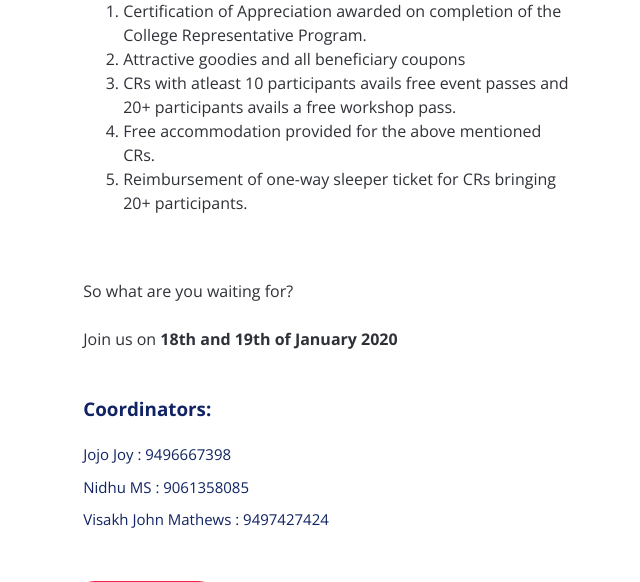
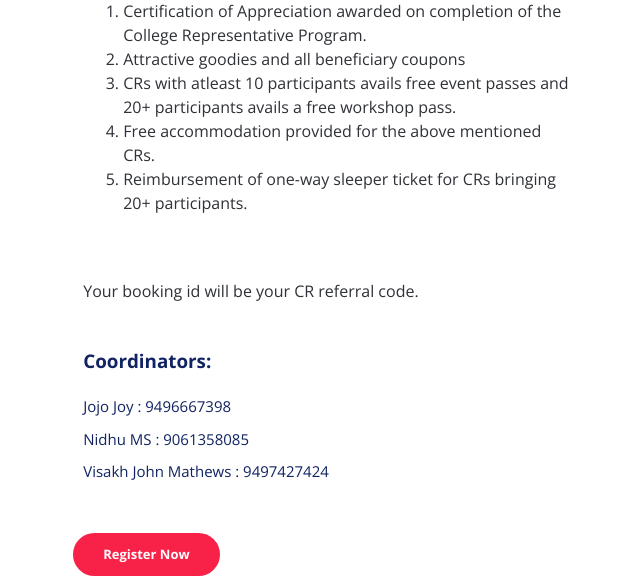
Before and after one commit to nalimhahs/crescita, a Django app: page /crp in a window 1280 px wide. Shown: the part 880-1462 px from the top of the page, without its empty margins (601-1241 px from the left). Run offline with Django 3.2, Linux system fonts and the light colour scheme; parts of the project's set-up code (start-up, migrations or seed data) failed here and were passed over; some libraries are stand-ins or nearby versions.

Commit message:
Update crp.html

```diff
--- a/templates/crp.html
+++ b/templates/crp.html
@@ -69,8 +69,7 @@
               </li>
             </ol>
 
-            <br /><br />So what are you waiting for? <br /><br />Join us on
-            <b>18th and 19th of January 2020</b>
+            <br /><br />Your booking id will be your CR referral code.
             <br />
             <br />
             <p style="font-size: 1.25rem; font-weight: bold;"></p>
```
